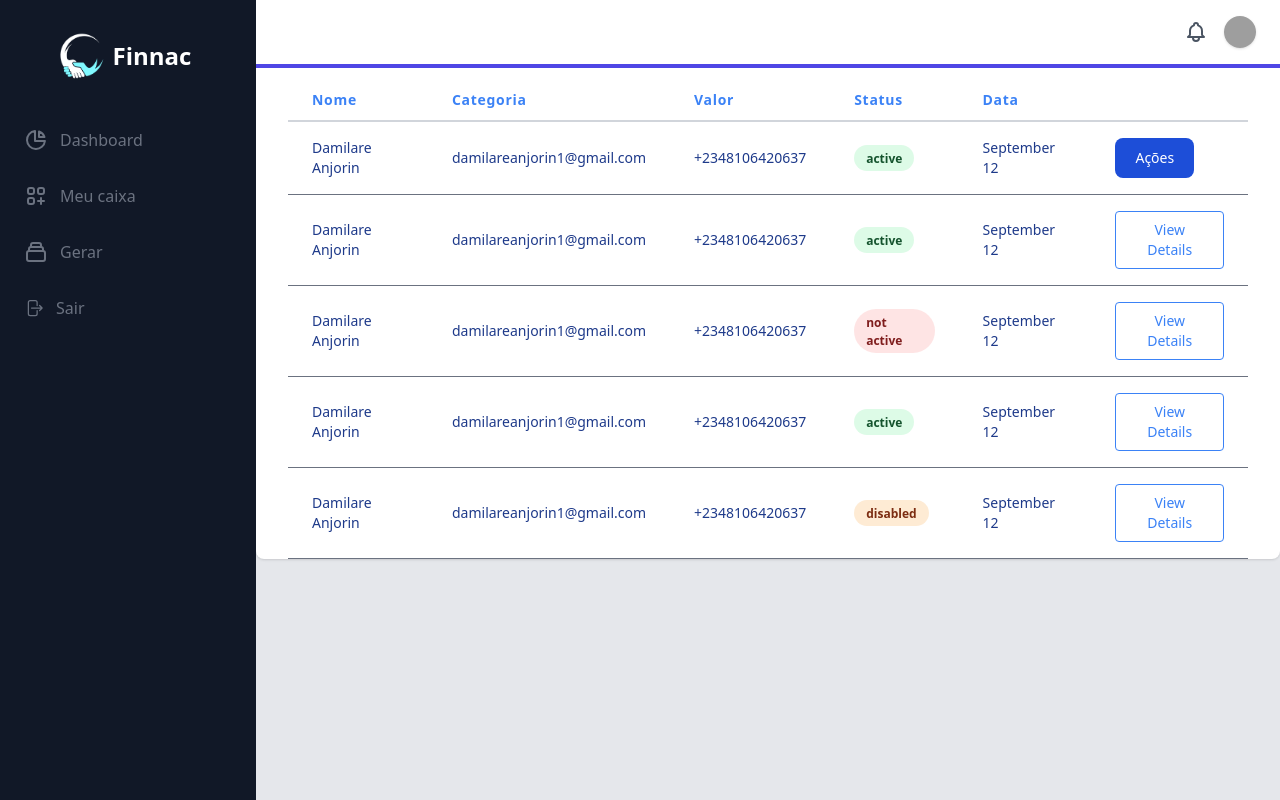
After one commit to Dev-AlexandreS/Finnac, a Django app: template app/templates/logged/wallet.html in a window 1280 px wide. The commit adds this page. Run offline with Django 5.2, Linux system fonts and the light colour scheme; the template is opened without the code that fills it, so the values that code supplies are empty; some libraries are stand-ins or nearby versions; grey boxes are pictures that could not be loaded.

Commit message:
feat: New page to my wallet and crud of table

```diff
--- a/app/templates/layout/base.html
+++ b/app/templates/layout/base.html
@@ -7,6 +7,9 @@
     <meta name="viewport" content="width=device-width, initial-scale=1.0">
     <title>Finnac</title>
     <script src="https://cdn.tailwindcss.com"></script>
+    <link href="https://cdn.jsdelivr.net/npm/flowbite@2.5.1/dist/flowbite.min.css"  rel="stylesheet" />
+    <script src="https://cdn.jsdelivr.net/npm/flowbite@2.5.1/dist/flowbite.min.js"></script>
+
 </head>
 <body>
 <div>
@@ -25,7 +28,7 @@
             </div>
 
             <nav class="mt-10">
-                <a class="flex items-center px-6 py-2 mt-4 text-gray-100 bg-gray-700 bg-opacity-25" href="#">
+                <a class="flex items-center px-6 py-2 mt-4 text-gray-500 hover:bg-gray-700 hover:bg-opacity-25 hover:text-gray-100" href="#">
                     <svg class="w-6 h-6" xmlns="http://www.w3.org/2000/svg" fill="none" viewBox="0 0 24 24"
                         stroke="currentColor">
                         <path stroke-linecap="round" stroke-linejoin="round" stroke-width="2"
@@ -38,7 +41,7 @@
                 </a>
 
                 <a class="flex items-center px-6 py-2 mt-4 text-gray-500 hover:bg-gray-700 hover:bg-opacity-25 hover:text-gray-100"
-                    href="#">
+                    href="{% url 'wallet' %}">
                     <svg class="w-6 h-6" xmlns="http://www.w3.org/2000/svg" fill="none" viewBox="0 0 24 24"
                         stroke="currentColor">
                         <path stroke-linecap="round" stroke-linejoin="round" stroke-width="2"
--- a/app/templates/logged/main.html
+++ b/app/templates/logged/main.html
@@ -18,7 +18,7 @@
                     </div>
 
                     <div class="mx-5">
-                        <h4 class="text-2xl font-semibold text-gray-700">8,282</h4>
+                        <h4 class="text-2xl font-semibold text-gray-700">R$ 8,282</h4>
                         <div class="text-gray-500">Total Ganhos</div>
                     </div>
                 </div>
@@ -42,7 +42,7 @@
                     </div>
 
                     <div class="mx-5">
-                        <h4 class="text-2xl font-semibold text-gray-700">200,521</h4>
+                        <h4 class="text-2xl font-semibold text-gray-700">R$ 200,52</h4>
                         <div class="text-gray-500">Total Gastos</div>
                     </div>
                 </div>
@@ -57,7 +57,7 @@
                     </div>
 
                     <div class="mx-5">
-                        <h4 class="text-2xl font-semibold text-gray-700">215,542</h4>
+                        <h4 class="text-2xl font-semibold text-gray-700">R$ 215,54</h4>
                         <div class="text-gray-500">Faturamento</div>
                     </div>
                 </div>
--- /dev/null
+++ b/app/templates/logged/wallet.html
@@ -0,0 +1,208 @@
+{% extends '../layout/base.html' %}
+
+{% block main %}
+
+<!-- component -->
+<!-- component -->
+<div class="-my-2 py-2 overflow-x-auto sm:-mx-6 sm:px-6 lg:-mx-8 pr-10 lg:px-8">
+
+    <div class="align-middle inline-block min-w-full shadow overflow-hidden bg-white shadow-dashboard px-8 pt-3 rounded-bl-lg rounded-br-lg">
+        <table class="min-w-full">
+            <thead>
+                <tr>
+                    <th class="px-6 py-3 border-b-2 border-gray-300 text-left text-sm leading-4 text-blue-500 tracking-wider">Nome</th>
+                    <th class="px-6 py-3 border-b-2 border-gray-300 text-left text-sm leading-4 text-blue-500 tracking-wider">Categoria</th>
+                    <th class="px-6 py-3 border-b-2 border-gray-300 text-left text-sm leading-4 text-blue-500 tracking-wider">Valor</th>
+                    <th class="px-6 py-3 border-b-2 border-gray-300 text-left text-sm leading-4 text-blue-500 tracking-wider">Status</th>
+                    <th class="px-6 py-3 border-b-2 border-gray-300 text-left text-sm leading-4 text-blue-500 tracking-wider">Data</th>
+                    <th class="px-6 py-3 border-b-2 border-gray-300"></th>
+                </tr>
+            </thead>
+            <tbody class="bg-white">
+                    <tr>
+                        <td class="px-6 py-4 whitespace-no-wrap border-b border-gray-500">
+                            <div class="text-sm leading-5 text-blue-900">Damilare Anjorin</div>
+                        </td>
+                        <td class="px-6 py-4 whitespace-no-wrap border-b text-blue-900 border-gray-500 text-sm leading-5">damilareanjorin1@gmail.com</td>
+                        <td class="px-6 py-4 whitespace-no-wrap border-b text-blue-900 border-gray-500 text-sm leading-5">+2348106420637</td>
+                        <td class="px-6 py-4 whitespace-no-wrap border-b text-blue-900 border-gray-500 text-sm leading-5">
+                            <span class="relative inline-block px-3 py-1 font-semibold text-green-900 leading-tight">
+                            <span aria-hidden class="absolute inset-0 bg-green-200 opacity-50 rounded-full"></span>
+                            <span class="relative text-xs">active</span>
+                        </span>
+                        </td>
+                        <td class="px-6 py-4 whitespace-no-wrap border-b border-gray-500 text-blue-900 text-sm leading-5">September 12</td>
+                        <td class="px-6 py-4 whitespace-no-wrap text-right border-b border-gray-500 text-sm leading-5">
+
+
+
+<!-- Modal toggle -->
+<button data-modal-target="crud-modal" data-modal-toggle="crud-modal" class="block text-white bg-blue-700 hover:bg-blue-800 focus:ring-4 focus:outline-none focus:ring-blue-300 font-medium rounded-lg text-sm px-5 py-2.5 text-center dark:bg-blue-600 dark:hover:bg-blue-700 dark:focus:ring-blue-800" type="button">
+    Ações
+  </button>
+
+  <!-- Main modal -->
+  <div id="crud-modal" tabindex="-1" aria-hidden="true" class="hidden overflow-y-auto overflow-x-hidden fixed top-0 right-0 left-0 z-50 justify-center items-center w-full md:inset-0 h-[calc(100%-1rem)] max-h-full">
+      <div class="relative p-4 w-full max-w-md max-h-full">
+          <!-- Modal content -->
+          <div class="relative bg-white rounded-lg shadow dark:bg-gray-700">
+              <!-- Modal header -->
+              <div class="flex items-center justify-between p-4 md:p-5 border-b rounded-t dark:border-gray-600">
+                  <h3 class="text-lg font-semibold text-gray-900 dark:text-white">
+                      Detalhes da finança
+                  </h3>
+                  <button type="button" class="text-gray-400 bg-transparent hover:bg-gray-200 hover:text-gray-900 rounded-lg text-sm w-8 h-8 ms-auto inline-flex justify-center items-center dark:hover:bg-gray-600 dark:hover:text-white" data-modal-toggle="crud-modal">
+                      <svg class="w-3 h-3" aria-hidden="true" xmlns="http://www.w3.org/2000/svg" fill="none" viewBox="0 0 14 14">
+                          <path stroke="currentColor" stroke-linecap="round" stroke-linejoin="round" stroke-width="2" d="m1 1 6 6m0 0 6 6M7 7l6-6M7 7l-6 6"/>
+                      </svg>
+                      <span class="sr-only">Close modal</span>
+                  </button>
+              </div>
+              <!-- Modal body -->
+              <form class="p-4 md:p-5">
+                  <div class="grid gap-4 mb-4 grid-cols-2">
+                      <div class="col-span-2">
+                          <label for="name" class="block mb-2 text-sm font-medium text-gray-900 dark:text-white">Nome</label>
+                          <input type="text" name="name" id="name" class="bg-gray-50 border border-gray-300 text-gray-900 text-sm rounded-lg focus:ring-primary-600 focus:border-primary-600 block w-full p-2.5 dark:bg-gray-600 dark:border-gray-500 dark:placeholder-gray-400 dark:text-white dark:focus:ring-primary-500 dark:focus:border-primary-500" placeholder="Nome" required="">
+                      </div>
+                      <div class="col-span-2 sm:col-span-1">
+                          <label for="price" class="block mb-2 text-sm font-medium text-gray-900 dark:text-white">Preço</label>
+                          <input type="number" name="price" id="price" class="bg-gray-50 border border-gray-300 text-gray-900 text-sm rounded-lg focus:ring-primary-600 focus:border-primary-600 block w-full p-2.5 dark:bg-gray-600 dark:border-gray-500 dark:placeholder-gray-400 dark:text-white dark:focus:ring-primary-500 dark:focus:border-primary-500" placeholder="R$ 00,00" required="">
+                      </div>
+                      <div class="col-span-2 sm:col-span-1">
+                          <label for="category" class="block mb-2 text-sm font-medium text-gray-900 dark:text-white">Categoria</label>
+                          <select id="category" class="bg-gray-50 border border-gray-300 text-gray-900 text-sm rounded-lg focus:ring-primary-500 focus:border-primary-500 block w-full p-2.5 dark:bg-gray-600 dark:border-gray-500 dark:placeholder-gray-400 dark:text-white dark:focus:ring-primary-500 dark:focus:border-primary-500">
+                              <option selected="">Selecione uma categoria</option>
+                              <option value="TV">TV/Monitors</option>
+                              <option value="PC">PC</option>
+                              <option value="GA">Gaming/Console</option>
+                              <option value="PH">Phones</option>
+                          </select>
+                      </div>
+                      <div class="col-span-2 sm:col-span-1">
+                        <label for="category" class="block mb-2 text-sm font-medium text-gray-900 dark:text-white">Status</label>
+                        <select id="category" class="bg-gray-50 border border-gray-300 text-gray-900 text-sm rounded-lg focus:ring-primary-500 focus:border-primary-500 block w-full p-2.5 dark:bg-gray-600 dark:border-gray-500 dark:placeholder-gray-400 dark:text-white dark:focus:ring-primary-500 dark:focus:border-primary-500">
+                            <option selected="">Selecione o Status</option>
+                            <option value="Pago">Pago</option>
+                            <option value="Atrasado">Atrasado</option>
+                            <option value="Pendentes">Pendente</option>
+
+                        </select>
+                    </div>
+                    <div class="col-span-2 sm:col-span-1">
+                        <label for="category" class="block mb-2 text-sm font-medium text-gray-900 dark:text-white">tipo</label>
+                        <select id="category" class="bg-gray-50 border border-gray-300 text-gray-900 text-sm rounded-lg focus:ring-primary-500 focus:border-primary-500 block w-full p-2.5 dark:bg-gray-600 dark:border-gray-500 dark:placeholder-gray-400 dark:text-white dark:focus:ring-primary-500 dark:focus:border-primary-500">
+                            <option selected="">Selecione o tipo de finança</option>
+                            <option value="Ganho">Ganho</option>
+                            <option value="Despesa">Despesa</option>
+                        </select>
+                    </div>
+                      <div class="col-span-2 sm:col-span-1">
+                        <label for="data" class="block mb-2 text-sm font-medium text-gray-900 dark:text-white">Data</label>
+                        <input type="date" name="data" id="data" class="bg-gray-50 border border-gray-300 text-gray-900 text-sm rounded-lg focus:ring-primary-600 focus:border-primary-600 block w-full p-2.5 dark:bg-gray-600 dark:border-gray-500 dark:placeholder-gray-400 dark:text-white dark:focus:ring-primary-500 dark:focus:border-primary-500" placeholder="  /  /  " required="">
+                    </div>
+
+                  </div>
+                  <a href="#" class="text-white inline-flex items-center bg-red-700 hover:bg-red-800 focus:ring-4 focus:outline-none focus:ring-red-300 font-medium rounded-lg text-sm px-5 py-2.5 text-center dark:bg-red-600 dark:hover:bg-red-700 dark:focus:ring-red-800">
+                    <svg xmlns="http://www.w3.org/2000/svg" width="16" height="16" fill="currentColor" class="bi bi-trash3-fill mr-3" viewBox="0 0 16 16">
+                        <path d="M11 1.5v1h3.5a.5.5 0 0 1 0 1h-.538l-.853 10.66A2 2 0 0 1 11.115 16h-6.23a2 2 0 0 1-1.994-1.84L2.038 3.5H1.5a.5.5 0 0 1 0-1H5v-1A1.5 1.5 0 0 1 6.5 0h3A1.5 1.5 0 0 1 11 1.5m-5 0v1h4v-1a.5.5 0 0 0-.5-.5h-3a.5.5 0 0 0-.5.5M4.5 5.029l.5 8.5a.5.5 0 1 0 .998-.06l-.5-8.5a.5.5 0 1 0-.998.06m6.53-.528a.5.5 0 0 0-.528.47l-.5 8.5a.5.5 0 0 0 .998.058l.5-8.5a.5.5 0 0 0-.47-.528M8 4.5a.5.5 0 0 0-.5.5v8.5a.5.5 0 0 0 1 0V5a.5.5 0 0 0-.5-.5"/>
+                      </svg>
+                    Deletar
+                  </a>
+                  <button type="submit" class="text-white inline-flex items-center bg-blue-700 hover:bg-blue-800 focus:ring-4 focus:outline-none focus:ring-blue-300 font-medium rounded-lg text-sm px-5 py-2.5 text-center dark:bg-blue-600 dark:hover:bg-blue-700 dark:focus:ring-blue-800">
+                    <svg xmlns="http://www.w3.org/2000/svg" width="16" height="16" fill="currentColor" class="bi bi-pen-fill mr-3" viewBox="0 0 16 16">
+                        <path d="m13.498.795.149-.149a1.207 1.207 0 1 1 1.707 1.708l-.149.148a1.5 1.5 0 0 1-.059 2.059L4.854 14.854a.5.5 0 0 1-.233.131l-4 1a.5.5 0 0 1-.606-.606l1-4a.5.5 0 0 1 .131-.232l9.642-9.642a.5.5 0 0 0-.642.056L6.854 4.854a.5.5 0 1 1-.708-.708L9.44.854A1.5 1.5 0 0 1 11.5.796a1.5 1.5 0 0 1 1.998-.001"/>
+                      </svg>
+                      Editar
+                  </button>
+              </form>
+          </div>
+      </div>
+  </div>
+
+
+
+                        </td>
+              </tr>
+                   <tr>
+
+                        <td class="px-6 py-4 whitespace-no-wrap border-b border-gray-500">
+                            <div class="text-sm leading-5 text-blue-900">Damilare Anjorin</div>
+                        </td>
+                        <td class="px-6 py-4 whitespace-no-wrap border-b text-blue-900 border-gray-500 text-sm leading-5">damilareanjorin1@gmail.com</td>
+                        <td class="px-6 py-4 whitespace-no-wrap border-b text-blue-900 border-gray-500 text-sm leading-5">+2348106420637</td>
+                        <td class="px-6 py-4 whitespace-no-wrap border-b text-blue-900 border-gray-500 text-sm leading-5">
+                            <span class="relative inline-block px-3 py-1 font-semibold text-green-900 leading-tight">
+                            <span aria-hidden class="absolute inset-0 bg-green-200 opacity-50 rounded-full"></span>
+                            <span class="relative text-xs">active</span>
+                        </span>
+                        </td>
+                        <td class="px-6 py-4 whitespace-no-wrap border-b border-gray-500 text-blue-900 text-sm leading-5">September 12</td>
+                        <td class="px-6 py-4 whitespace-no-wrap text-right border-b border-gray-500 text-sm leading-5">
+                            <button class="px-5 py-2 border-blue-500 border text-blue-500 rounded transition duration-300 hover:bg-blue-700 hover:text-white focus:outline-none">View Details</button>
+                        </td>
+              </tr>
+              <tr>
+                        <td class="px-6 py-4 whitespace-no-wrap border-b border-gray-500">
+                            <div class="text-sm leading-5 text-blue-900">Damilare Anjorin</div>
+                        </td>
+                        <td class="px-6 py-4 whitespace-no-wrap border-b text-blue-900 border-gray-500 text-sm leading-5">damilareanjorin1@gmail.com</td>
+                        <td class="px-6 py-4 whitespace-no-wrap border-b text-blue-900 border-gray-500 text-sm leading-5">+2348106420637</td>
+                        <td class="px-6 py-4 whitespace-no-wrap border-b text-blue-900 border-gray-500 text-sm leading-5">
+                            <span class="relative inline-block px-3 py-1 font-semibold text-red-900 leading-tight">
+                            <span aria-hidden class="absolute inset-0 bg-red-200 opacity-50 rounded-full"></span>
+                            <span class="relative text-xs">not active</span>
+                        </span>
+                        </td>
+                        <td class="px-6 py-4 whitespace-no-wrap border-b border-gray-500 text-blue-900 text-sm leading-5">September 12</td>
+                        <td class="px-6 py-4 whitespace-no-wrap text-right border-b border-gray-500 text-sm leading-5">
+                            <button class="px-5 py-2 border-blue-500 border text-blue-500 rounded transition duration-300 hover:bg-blue-700 hover:text-white focus:outline-none">View Details</button>
+                        </td>
+              </tr>
+              <tr>
+
+                        <td class="px-6 py-4 whitespace-no-wrap border-b border-gray-500">
+                            <div class="text-sm leading-5 text-blue-900">Damilare Anjorin</div>
+                        </td>
+                        <td class="px-6 py-4 whitespace-no-wrap border-b text-blue-900 border-gray-500 text-sm leading-5">damilareanjorin1@gmail.com</td>
+                        <td class="px-6 py-4 whitespace-no-wrap border-b text-blue-900 border-gray-500 text-sm leading-5">+2348106420637</td>
+                        <td class="px-6 py-4 whitespace-no-wrap border-b text-blue-900 border-gray-500 text-sm leading-5">
+                            <span class="relative inline-block px-3 py-1 font-semibold text-green-900 leading-tight">
+                            <span aria-hidden class="absolute inset-0 bg-green-200 opacity-50 rounded-full"></span>
+                            <span class="relative text-xs">active</span>
+                        </span>
+                        </td>
+                        <td class="px-6 py-4 whitespace-no-wrap border-b border-gray-500 text-blue-900 text-sm leading-5">September 12</td>
+                        <td class="px-6 py-4 whitespace-no-wrap text-right border-b border-gray-500 text-sm leading-5">
+                            <button class="px-5 py-2 border-blue-500 border text-blue-500 rounded transition duration-300 hover:bg-blue-700 hover:text-white focus:outline-none">View Details</button>
+                        </td>
+              </tr>
+              <tr>
+
+                        <td class="px-6 py-4 whitespace-no-wrap border-b border-gray-500">
+                            <div class="text-sm leading-5 text-blue-900">Damilare Anjorin</div>
+                        </td>
+                        <td class="px-6 py-4 whitespace-no-wrap border-b text-blue-900 border-gray-500 text-sm leading-5">damilareanjorin1@gmail.com</td>
+                        <td class="px-6 py-4 whitespace-no-wrap border-b text-blue-900 border-gray-500 text-sm leading-5">+2348106420637</td>
+                        <td class="px-6 py-4 whitespace-no-wrap border-b text-blue-900 border-gray-500 text-sm leading-5">
+                            <span class="relative inline-block px-3 py-1 font-semibold text-orange-900 leading-tight">
+                            <span aria-hidden class="absolute inset-0 bg-orange-200 opacity-50 rounded-full"></span>
+                            <span class="relative text-xs">disabled</span>
+                        </span>
+                        </td>
+                        <td class="px-6 py-4 whitespace-no-wrap border-b border-gray-500 text-blue-900 text-sm leading-5">September 12</td>
+                        <td class="px-6 py-4 whitespace-no-wrap text-right border-b border-gray-500 text-sm leading-5">
+                            <button class="px-5 py-2 border-blue-500 border text-blue-500 rounded transition duration-300 hover:bg-blue-700 hover:text-white focus:outline-none">View Details</button>
+                        </td>
+              </tr>
+            </tbody>
+        </table>
+
+
+</nav>
+</div>
+</div>
+    </div>
+</div>
+
+{% endblock %}
--- a/app/urls.py
+++ b/app/urls.py
@@ -8,4 +8,6 @@ urlpatterns = [
     path('cadastro/', views.register, name="register"),
 
     path('finnac/', views.main, name="main"),
+
+    path('finnac/wallet/', views.wallet, name="wallet"),
 ]
--- a/app/views.py
+++ b/app/views.py
@@ -11,3 +11,6 @@ def register(request):
 
 def main(request):
     return render(request, "logged/main.html")
+
+def wallet(request):
+    return render(request, "logged/wallet.html")
```
